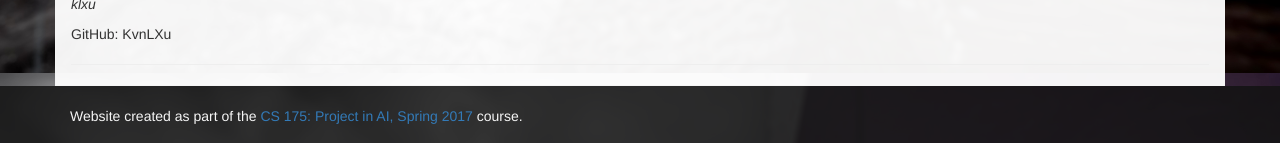
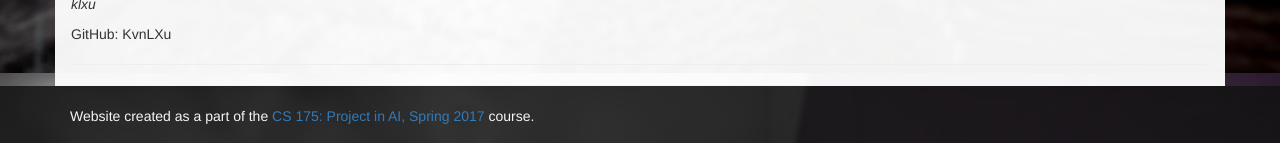
Before and after one commit to r58Playz/MinePac, a Jekyll site: the page built from docs/team.md, in a window 1280 px wide and 973 px high. Shown: the part 827-970 px from the top of the window. Built offline with Jekyll 4.4.1, drawn with Linux system fonts in a browser that asks for light colours.

Commit message:
Trivial: Grammar

```diff
--- a/docs/_layouts/default.html
+++ b/docs/_layouts/default.html
@@ -85,7 +85,7 @@
 
     <footer class="footer">
       <div class="container">
-        <p class="text-muted" style="color: #F5F5F5">Website created as part of the <a href="http://sameersingh.org/courses/aiproj/sp17">CS 175: Project in AI, Spring 2017</a> course.</p>
+        <p class="text-muted" style="color: #F5F5F5">Website created as a part of the <a href="http://sameersingh.org/courses/aiproj/sp17">CS 175: Project in AI, Spring 2017</a> course.</p>
       </div>
     </footer>
 
```
